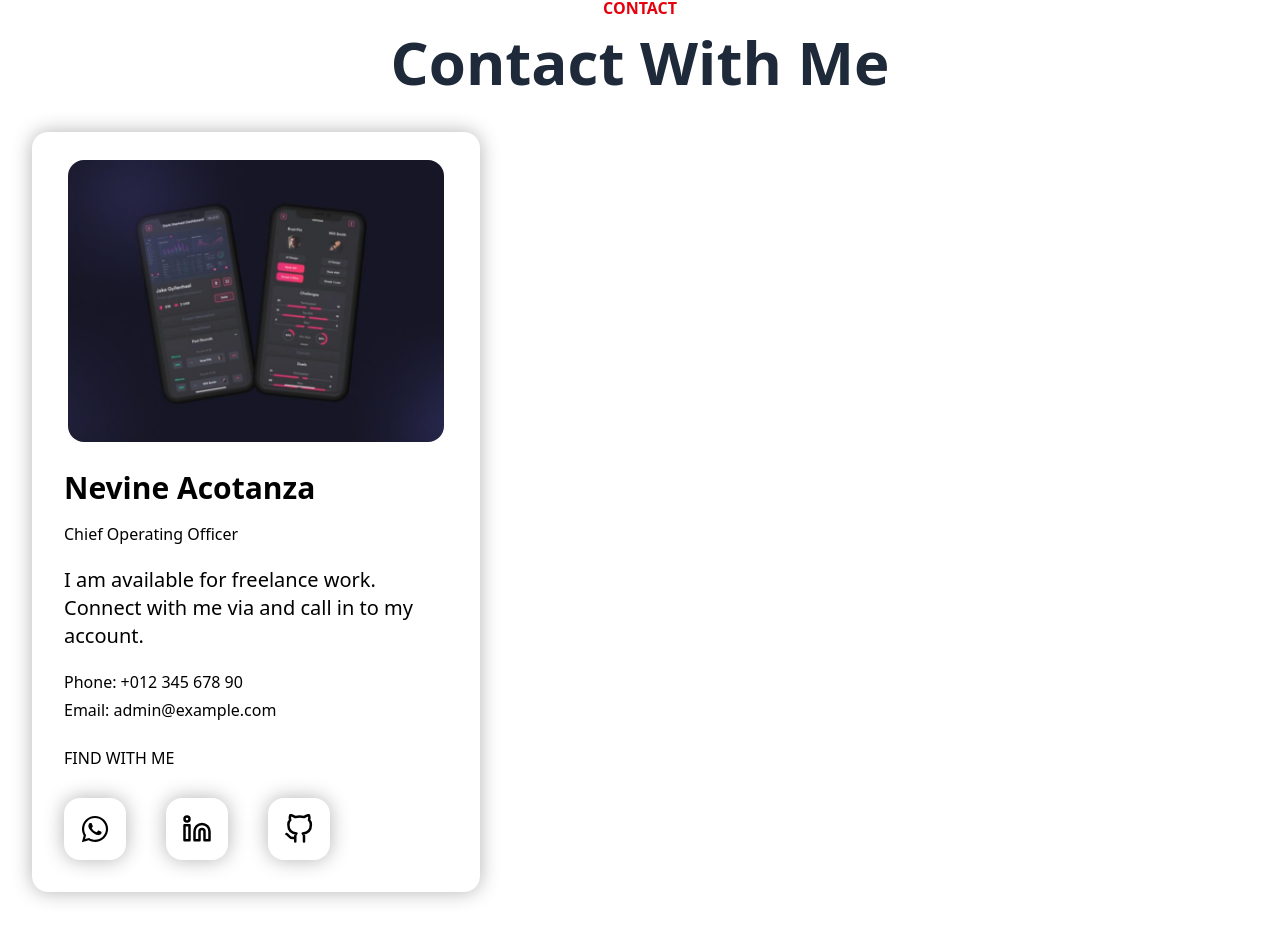
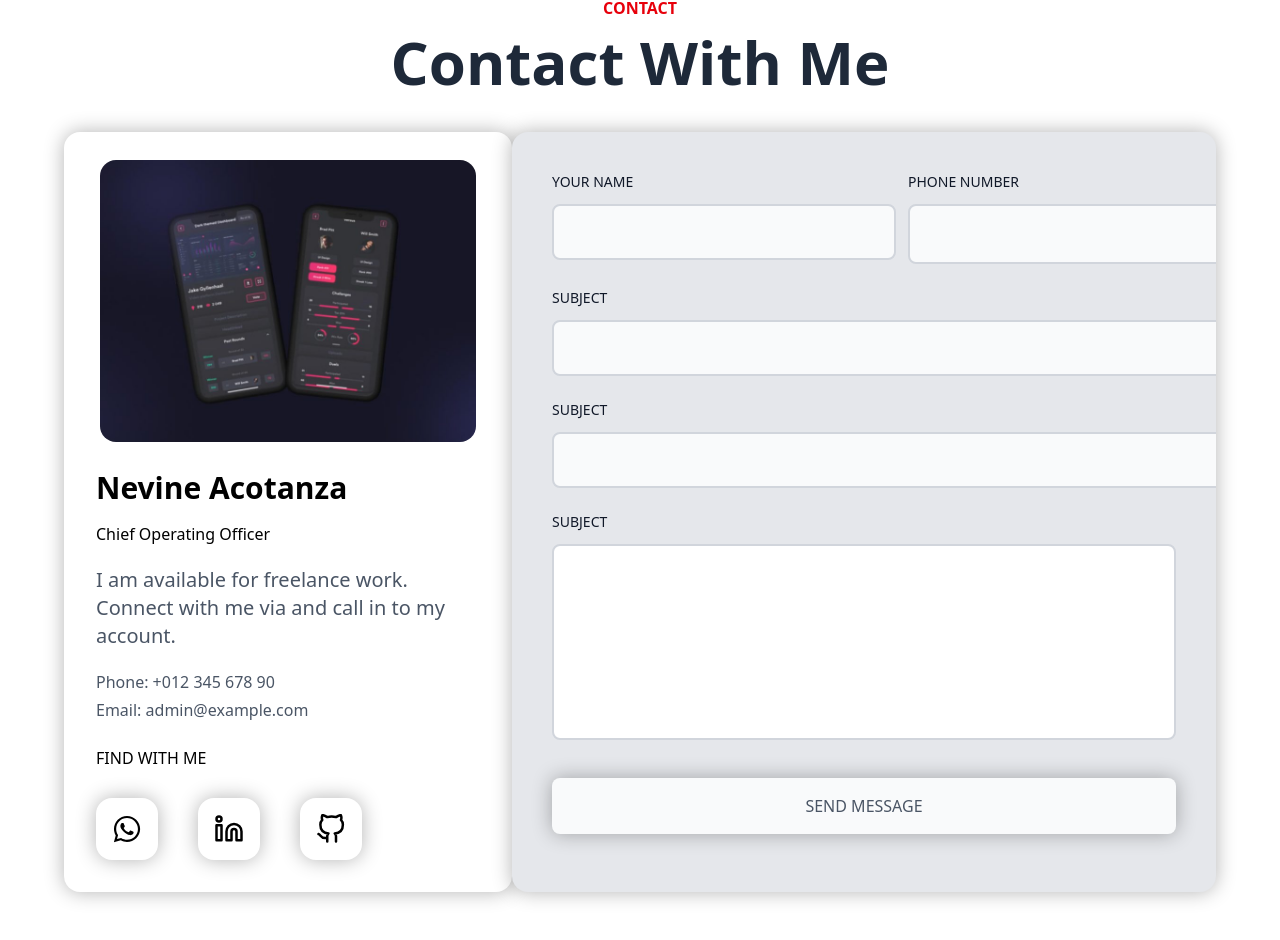
Before and after one commit to ahassandev/myfirst-app, a React (Vite) app: page / in a window 1280 px wide. Shown: the part 5213-6153 px from the top of the page. Built offline with nearby package versions, Linux system fonts and the light colour scheme.

Commit message:
make new components

```diff
--- a/package.json
+++ b/package.json
@@ -12,6 +12,7 @@
   "dependencies": {
     "@tailwindcss/cli": "^4.1.16",
     "@tailwindcss/vite": "^4.1.16",
+    "aos": "^2.3.4",
     "react": "^19.1.1",
     "react-dom": "^19.1.1",
     "react-icons": "^5.5.0"
--- a/src/components/Contact.jsx
+++ b/src/components/Contact.jsx
@@ -6,13 +6,13 @@ import { FaWhatsapp } from "react-icons/fa";
 const Contact = () => {
   return (
     <div>
-      <section className="mx-auto py-16 px-8">
+      <section className="mx-auto container py-16 px-16">
         <p className="text-red-600 font-semibold text-center">CONTACT</p>
         <h1 className="text-6xl font-bold text-gray-800 my-3 text-center">
           Contact With Me
         </h1>
 
-        <div className="mt-10">
+        <div className="mt-10 flex justify-center">
           <div className="max-w-md bg-white shadow-[0_0_20px_rgba(0,0,0,0.3)] rounded-2xl overflow-hidden ">
             <div className="flex flex-col justify-center items-center pt-7">
               <img
@@ -24,16 +24,19 @@ const Contact = () => {
             <h2 className="ml-8 mt-7 text-3xl font-bold">Nevine Acotanza</h2>
             <p className="ml-8 mt-4 text-md">Chief Operating Officer</p>
 
-            <p className="mx-8 mt-5 text-xl">
+            <p className="mx-8 mt-5 text-xl text-gray-600">
               I am available for freelance work. Connect with me via and call in
               to my account.
             </p>
 
-            <p className="ml-8 mt-5">
-              Phone: <a href="">+012 345 678 90</a>{" "}
+            <p className="ml-8 mt-5 text-gray-600">
+              Phone: <a href="">+012 345 678 90</a>
             </p>
-            <p className="ml-8 mt-1">
-              Email: <a className="hover:underlin hover:text-red-500" href="">admin@example.com</a>{" "}
+            <p className="ml-8 mt-1 text-gray-600">
+              Email:{" "}
+              <a className="hover:underlin hover:text-red-500" href="">
+                admin@example.com
+              </a>{" "}
             </p>
 
             <p className="ml-8 mt-6">FIND WITH ME</p>
@@ -59,6 +62,79 @@ const Contact = () => {
               </a>
             </div>
           </div>
+
+          <form className="max-w- mx-auto p-10 bg-gray-200 shadow-[0_0_20px_rgba(0,0,0,0.3)] rounded-2xl overflow-hidden">
+            <div className="flex justify-between gap-3">
+              <div>
+                <label
+                  htmlFor="input"
+                  className="block mb-3 text-sm font-medium text-gray-900"
+                >
+                  YOUR NAME
+                </label>
+                <input
+                  type="text"
+                  className="bg-gray-50 border-2 border-gray-300 text-gray-900 text-lg rounded-lg py-3 px-10 focus:outline-none focus:border-red-600 "
+                />
+              </div>
+
+              <div>
+                <label
+                  htmlFor="input"
+                  className="block mb-3 text-sm font-medium text-gray-900"
+                >
+                  PHONE NUMBER
+                </label>
+                <input
+                  type="text"
+                  className="bg-gray-50 border-2 border-gray-300 text-gray-900 px-16 py-4 text-md  rounded-lg focus:outline-none focus:border-red-600"
+                />
+              </div>
+            </div>
+
+            <div className="my-6">
+              <label
+                htmlFor="input"
+                className="block mb-3 text-sm font-medium text-gray-900"
+              >
+                SUBJECT
+              </label>
+              <input
+                type="text"
+                className="bg-gray-50 border-2 border-gray-300 text-gray-900 text-xl rounded-lg w-2xl py-3 px-1 focus:outline-none focus:border-red-600"
+              />
+            </div>
+
+            <div className="my-6">
+              <label
+                htmlFor="input"
+                className="block mb-3 text-sm font-medium text-gray-900"
+              >
+                SUBJECT
+              </label>
+              <input
+                type="text"
+                className="bg-gray-50 border-2 border-gray-300 text-gray-900 text-xl rounded-lg w-2xl py-3 px-1 focus:outline-none focus:border-red-600"
+              />
+            </div>
+
+            <div>
+              <label
+                htmlFor="input"
+                className="block mb-3 text-sm font-medium text-gray-900"
+              >
+                SUBJECT
+              </label>
+              <textarea
+                rows="7"
+                className="w-full border-2 border-gray-300 bg-white p-3 rounded-lg resize-none focus:outline-none focus:border-red-600"
+              ></textarea>
+            </div>
+
+            <button className="bg-gray-50 mt-8 shadow-[0_0_20px_rgba(0,0,0,0.3)] text-gray-600 w-full p-4 rounded-lg text-center hover:bg-linear-to-br hover:from-blue-400 hover:to-pink-500 hover:text-white hover:-translate-y-1 transition-all duration-400 cursor-pointer">
+              SEND MESSAGE
+            </button>
+          </form>
         </div>
       </section>
     </div>
```
Also changed, not shown: 1 other file (tests, documents, lock files or other folders).
